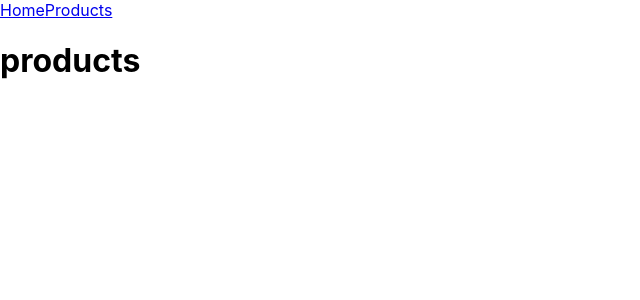
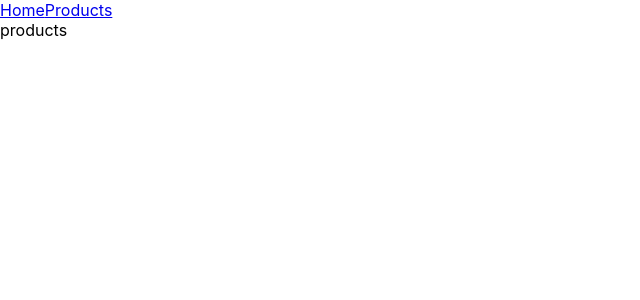
Before and after one commit to omamazainab/shoe101, a React (Create React App) app: page /products in a window 1280 px wide. Shown: the top 300 px of the page, without its empty margins (0-640 px from the left). Built offline with nearby package versions, Linux system fonts and the light colour scheme.

Commit message:
routes updated

```diff
--- a/src/RouterConfig.js
+++ b/src/RouterConfig.js
@@ -5,6 +5,8 @@ import {
     Link,
     Routes
 } from "react-router-dom";
+import Home from './components/Home'
+import Products from './components/Products'
 
 
 const RouteConfig = () => {
@@ -16,8 +18,8 @@ const RouteConfig = () => {
             </nav>
 
             <Routes>
-                <Route path="/" element={<h1>home</h1>} />
-                <Route exact path="/products" element={<h1>products</h1>} />
+                <Route path="/" element={<Home></Home>} />
+                <Route exact path="/products" element={<Products></Products>} />
                 {/* <Route path="/products/:slug" element={<Product/>} /> */}
                 <Route path="*" element={<h1>not found</h1>} />
             </Routes>
--- /dev/null
+++ b/src/components/Home.js
@@ -0,0 +1,11 @@
+import React from 'react'
+
+const Home = () => {
+    return (
+        <div>
+            Im home
+        </div>
+    )
+}
+
+export default Home
--- /dev/null
+++ b/src/components/Products.js
@@ -0,0 +1,11 @@
+import React from 'react'
+
+const Products = () => {
+    return (
+        <div>
+            products
+        </div>
+    )
+}
+
+export default Products
```
